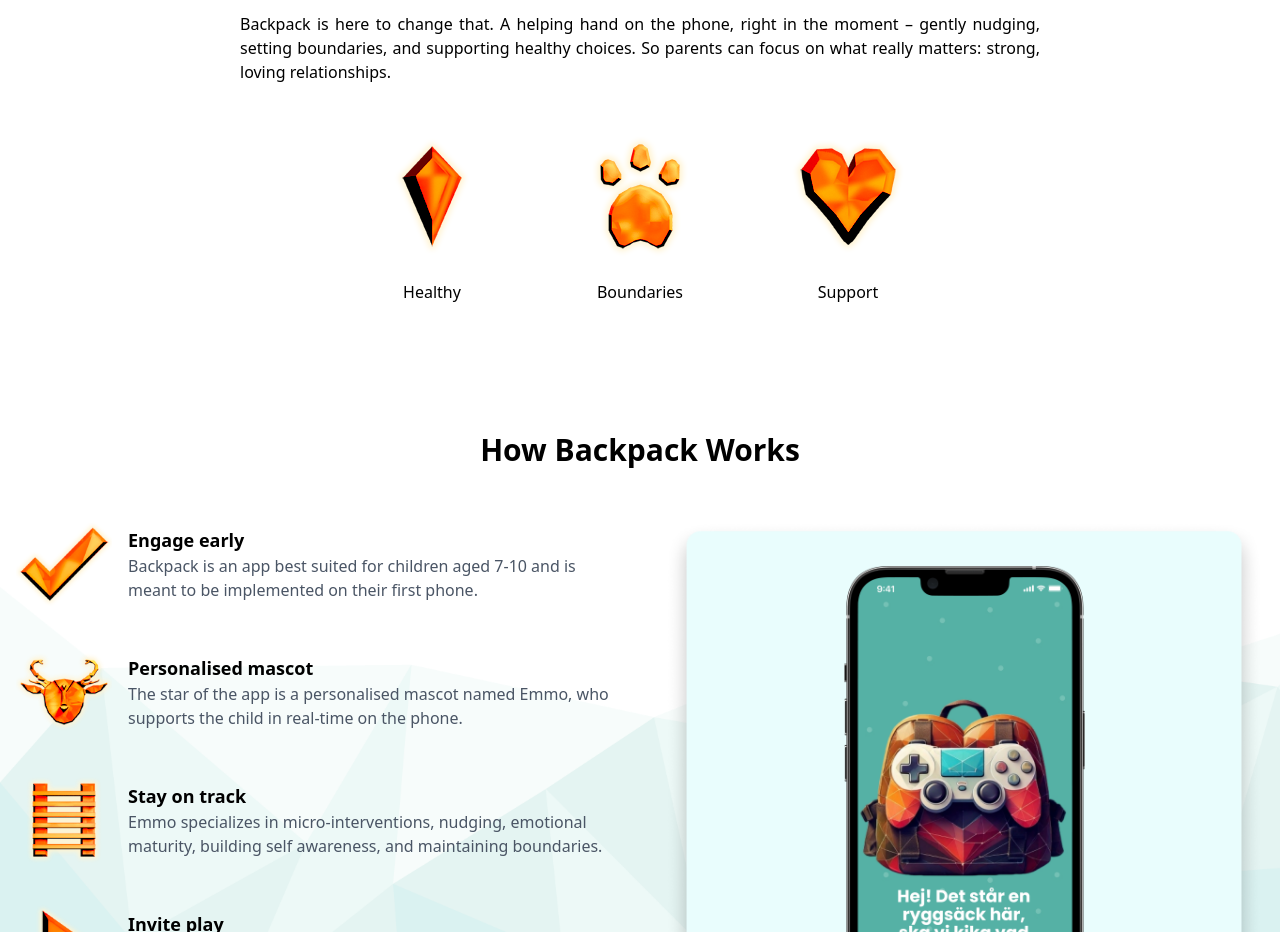
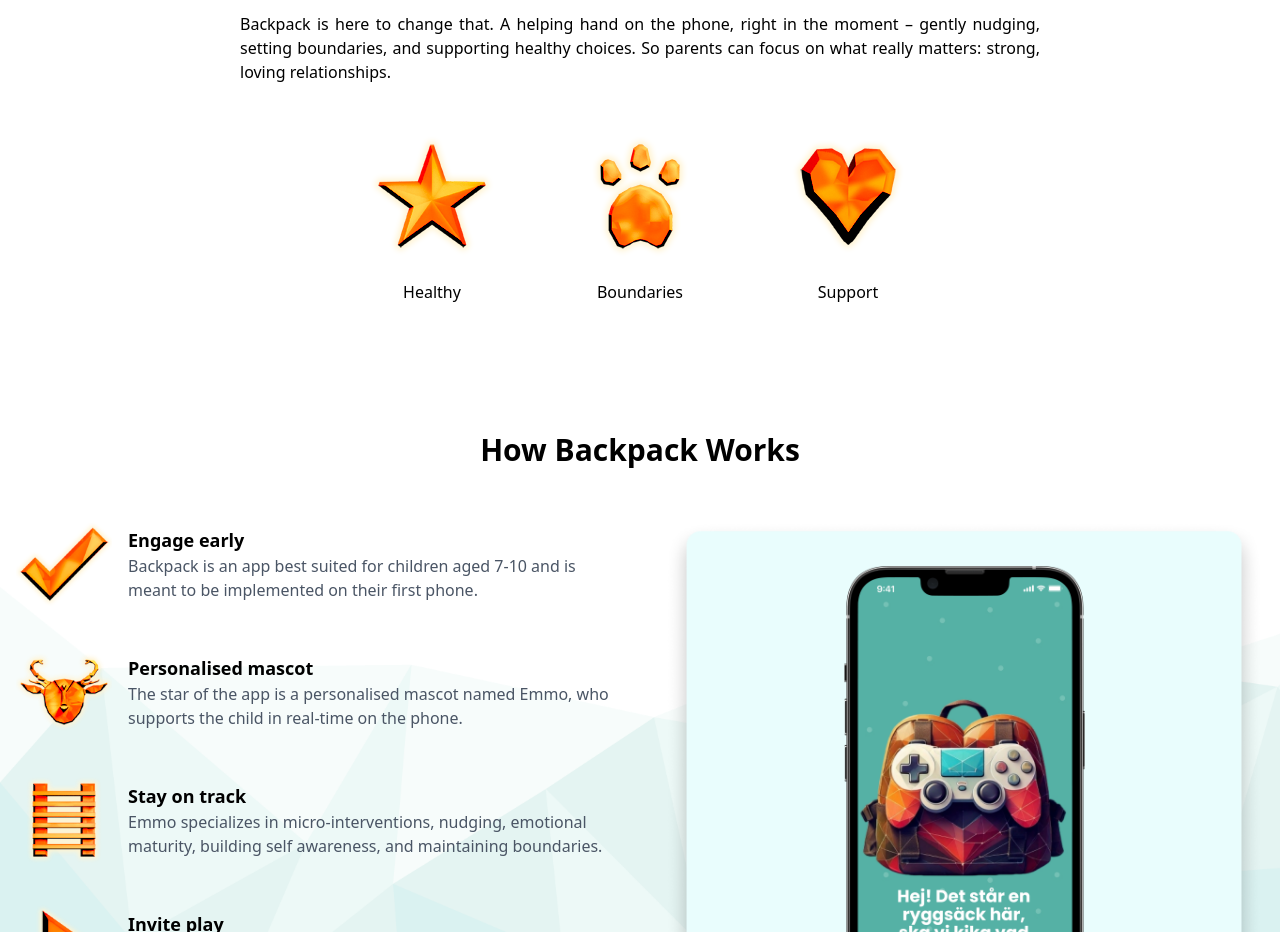
Before and after one commit to Natito9/backpack-project, a Next.js app: page / in a window 1280 px wide. Shown: the part 1000-1932 px from the top of the page. Built offline with nearby package versions, Linux system fonts and the light colour scheme.

Commit message:
changed icon to star

```diff
--- a/src/components/mission/Mission.jsx
+++ b/src/components/mission/Mission.jsx
@@ -41,7 +41,7 @@
           >
             <div className="w-full h-full transition-transform duration-1000 group-hover:[transform:rotateY(180deg)]">
               <Image
-                src="/assets/icons/Icon_128x_HealthyChoices.png"
+                src="/assets/icons/Icon_128x_Mascot2.png"
                 alt="Healthy Choices"
                 width={128}
                 height={128}
```
Also changed, not shown: public/assets/icons/Icon_128x_Mascot2.png (added).
